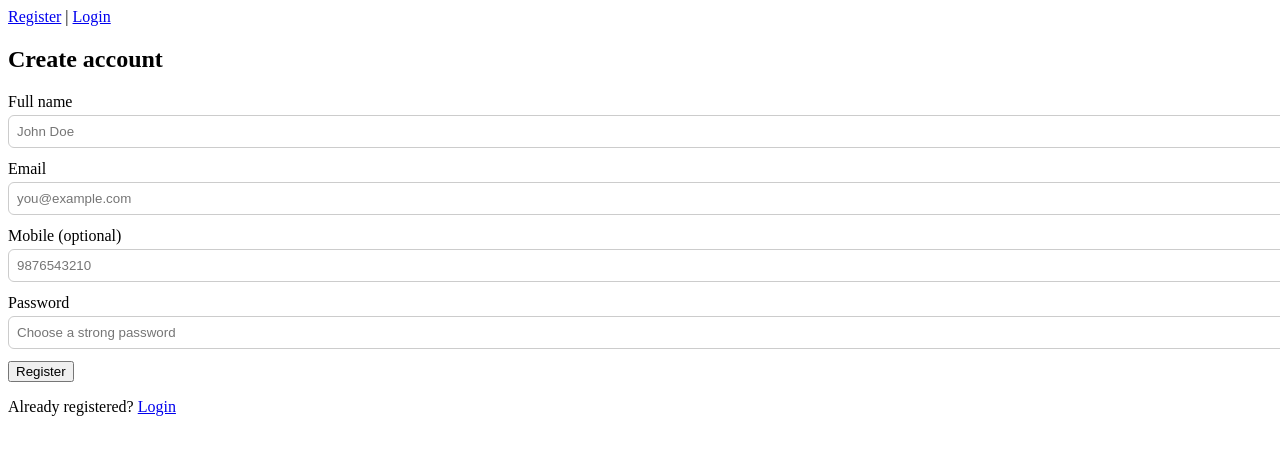
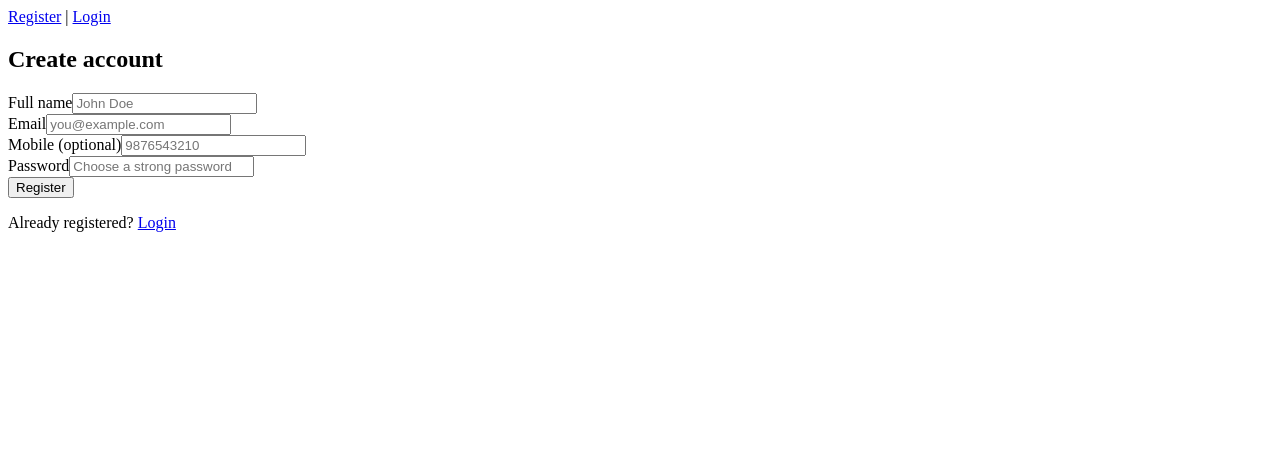
Before and after one commit to Harshsfd/mern-auth-app, a React (Vite) app in the folder frontend/: page / in a window 1280 px wide. Shown: the top 454 px of the page. Built offline with nearby package versions, Linux system fonts and the light colour scheme; no server answers; the HTML template or start-up script is replaced by a standard one.

Commit message:
Update InputField.jsx

```diff
--- a/frontend/src/components/InputField.jsx
+++ b/frontend/src/components/InputField.jsx
@@ -1,9 +1,9 @@
-import React from "react";
+import React from 'react';
 
-export default function InputField({ label, type = "text", name, value, onChange, placeholder, required }) {
+export default function InputField({ label, type="text", name, value, onChange, placeholder, required }) {
   return (
-    <div style={{ marginBottom: "12px" }}>
-      <label style={{ display: "block", marginBottom: "4px" }}>{label}</label>
+    <div className="input-group">
+      <label>{label}</label>
       <input
         type={type}
         name={name}
@@ -11,12 +11,6 @@ export default function InputField({ label, type = "text", name, value, onChange
         onChange={onChange}
         placeholder={placeholder}
         required={required}
-        style={{
-          width: "100%",
-          padding: "8px",
-          border: "1px solid #ccc",
-          borderRadius: "6px",
-        }}
       />
     </div>
   );
```
